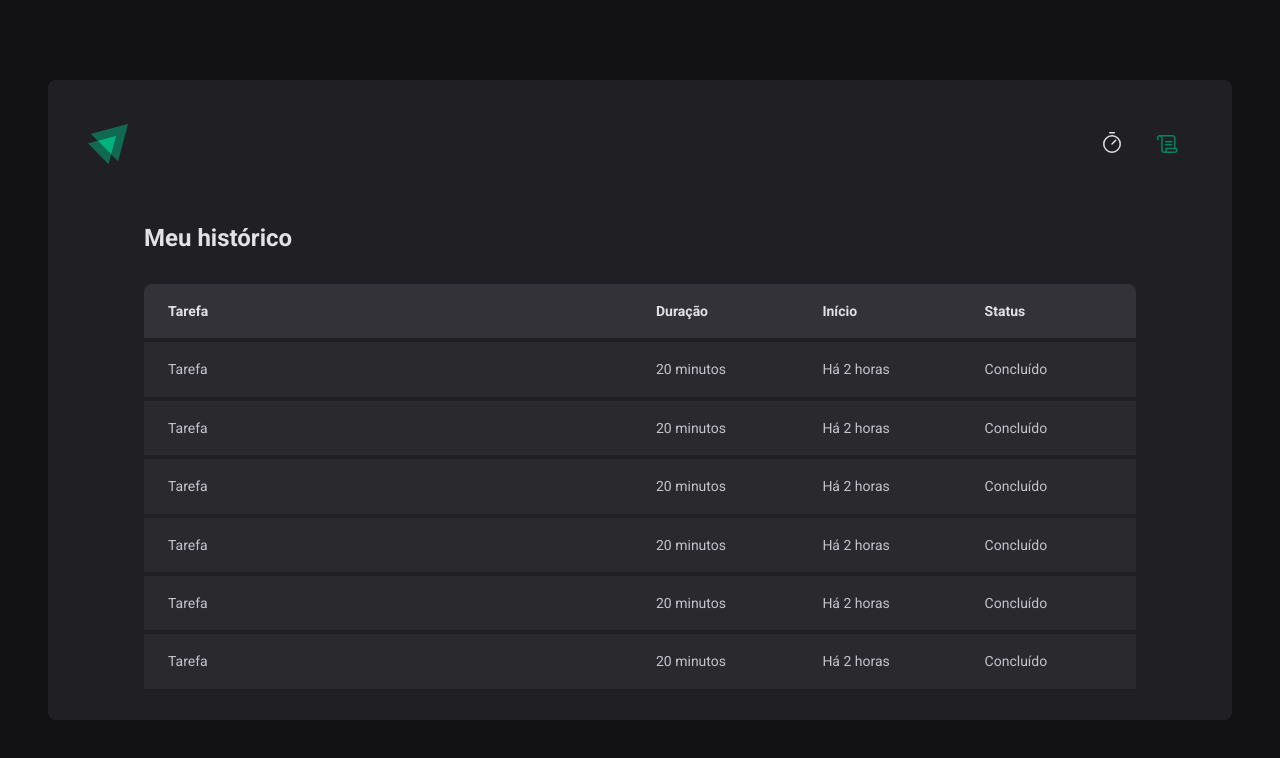
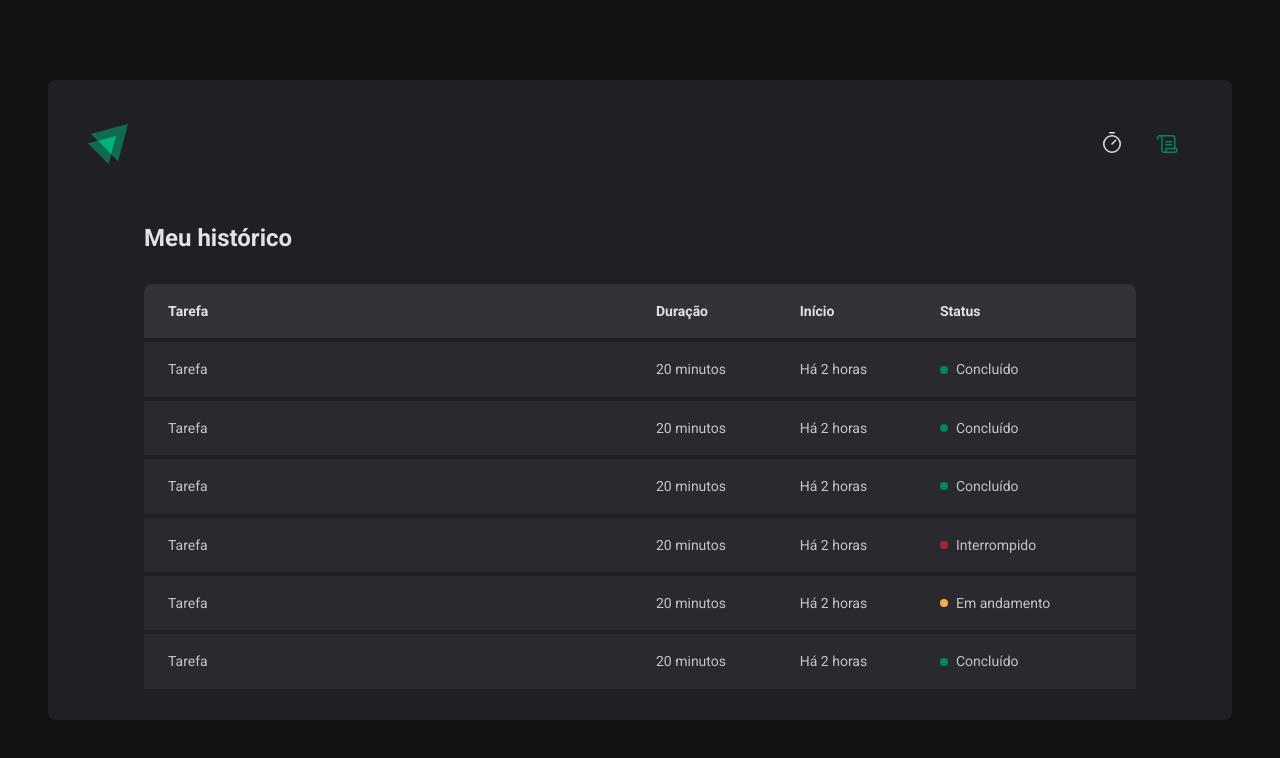
Before and after one commit to Eduardo-Anjos/Ignite-Timer, a React (Vite) app: page /history in a window 1280 px wide. Shown: the top 758 px of the page. Built offline with nearby package versions, Linux system fonts and the light colour scheme.

Commit message:
feat :sparkles:Took the status component class

```diff
--- a/src/pages/History/index.tsx
+++ b/src/pages/History/index.tsx
@@ -1,4 +1,4 @@
-import { HistoryContainer, HistoryList } from "./styles";
+import { HistoryContainer, HistoryList, Status } from "./styles";
 
 export function History() {
   return (
@@ -21,37 +21,49 @@ export function History() {
               <td>Tarefa</td>
               <td>20 minutos</td>
               <td>Há 2 horas</td>
-              <td>Concluído</td>
+              <td>
+                <Status statusColor="green">Concluído</Status>
+              </td>
             </tr>{" "}
             <tr>
               <td>Tarefa</td>
               <td>20 minutos</td>
               <td>Há 2 horas</td>
-              <td>Concluído</td>
+              <td>
+                <Status statusColor="green">Concluído</Status>
+              </td>
             </tr>{" "}
             <tr>
               <td>Tarefa</td>
               <td>20 minutos</td>
               <td>Há 2 horas</td>
-              <td>Concluído</td>
+              <td>
+                <Status statusColor="green">Concluído</Status>
+              </td>
             </tr>{" "}
             <tr>
               <td>Tarefa</td>
               <td>20 minutos</td>
               <td>Há 2 horas</td>
-              <td>Concluído</td>
+              <td>
+                <Status statusColor="red">Interrompido</Status>
+              </td>
             </tr>{" "}
             <tr>
               <td>Tarefa</td>
               <td>20 minutos</td>
               <td>Há 2 horas</td>
-              <td>Concluído</td>
+              <td>
+                <Status statusColor="yellow">Em andamento</Status>
+              </td>
             </tr>{" "}
             <tr>
               <td>Tarefa</td>
               <td>20 minutos</td>
               <td>Há 2 horas</td>
-              <td>Concluído</td>
+              <td>
+                <Status statusColor="green">Concluído</Status>
+              </td>
             </tr>
           </tbody>
         </table>
--- a/src/pages/History/styles.ts
+++ b/src/pages/History/styles.ts
@@ -61,3 +61,27 @@ export const HistoryList = styled.div`
     }
   }
 `;
+
+const STATUS_COLORS = {
+  yellow: "yellow-500",
+  green: "green-500",
+  red: "red-500",
+} as const;
+
+interface StatusProps {
+  statusColor: keyof typeof STATUS_COLORS;
+}
+
+export const Status = styled.span<StatusProps>`
+  display: flex;
+  align-items: center;
+  gap: 0.5rem;
+
+  &::before {
+    content: "";
+    width: 0.5rem;
+    height: 0.5rem;
+    border-radius: 9999px;
+    background: ${(props) => props.theme[STATUS_COLORS[props.statusColor]]};
+  }
+`;
```
